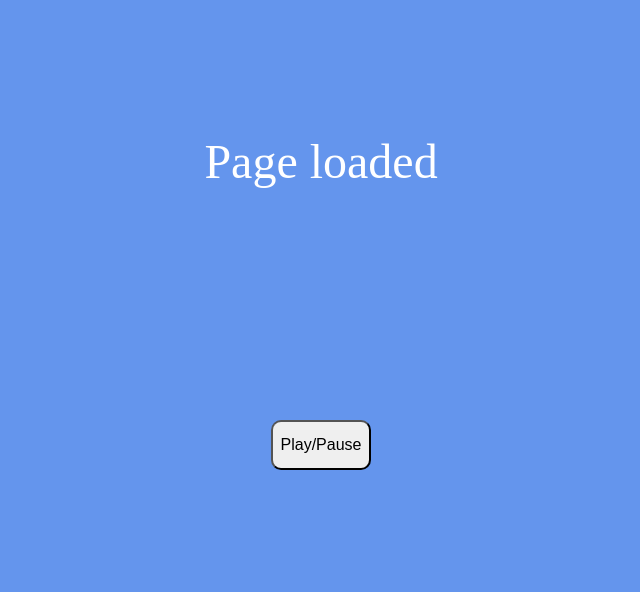
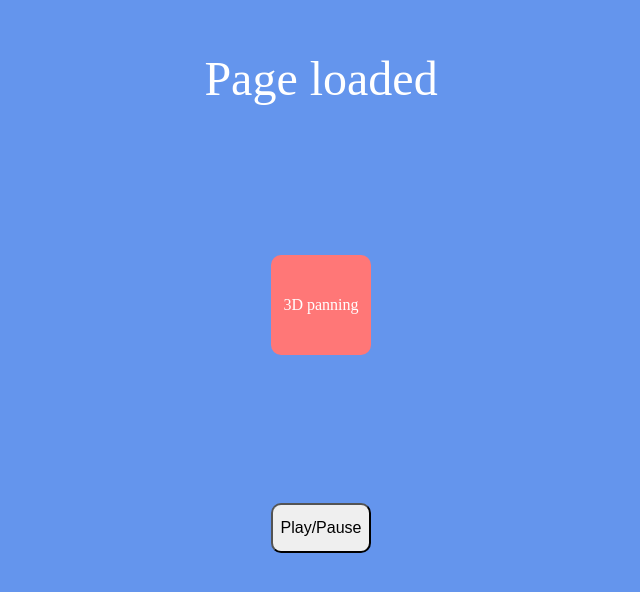
Before and after one commit to ronherrema/firstTone, a website: page index.html in a window 1280 px wide. Shown: the part 106-698 px from the top of the page, without its empty margins (319-959 px from the left). Drawn offline with nearby package versions, Linux system fonts and the light colour scheme.

Commit message:
tried some panning options - not too much difference

```diff
--- a/index.html
+++ b/index.html
@@ -15,6 +15,20 @@
     "
   >
     Page loaded
+    <div
+      style="
+        width: 100px;
+        background-color: #f77;
+        height: 100px;
+        border-radius: 10px;
+        font-size: medium;
+        justify-content: center;
+        align-items: center;
+        display: flex;
+      "
+    >
+      3D panning
+    </div>
     <!-- <script src="https://unpkg.com/tone@14.7.77/build/Tone.js"></script> -->
     <script src="node_modules/tone/build/Tone.js"></script>
     <button
--- a/music.js
+++ b/music.js
@@ -1,5 +1,3 @@
-// const { Tone } = require("tone/build/esm/core/Tone")
-
 const notes = ["C2", "C3", "E3", "F3", "G3", "C4", "E4", "D4"]
 
 let synth
@@ -11,6 +9,8 @@ panner = new Tone.Panner3D({
   positionX: 2,
   positionY: -5,
   positionZ: 3,
+  // orientationX: -5,
+  // coneInnerAngle: 45,
 })
 
 synth = new Tone.PolySynth({
```
